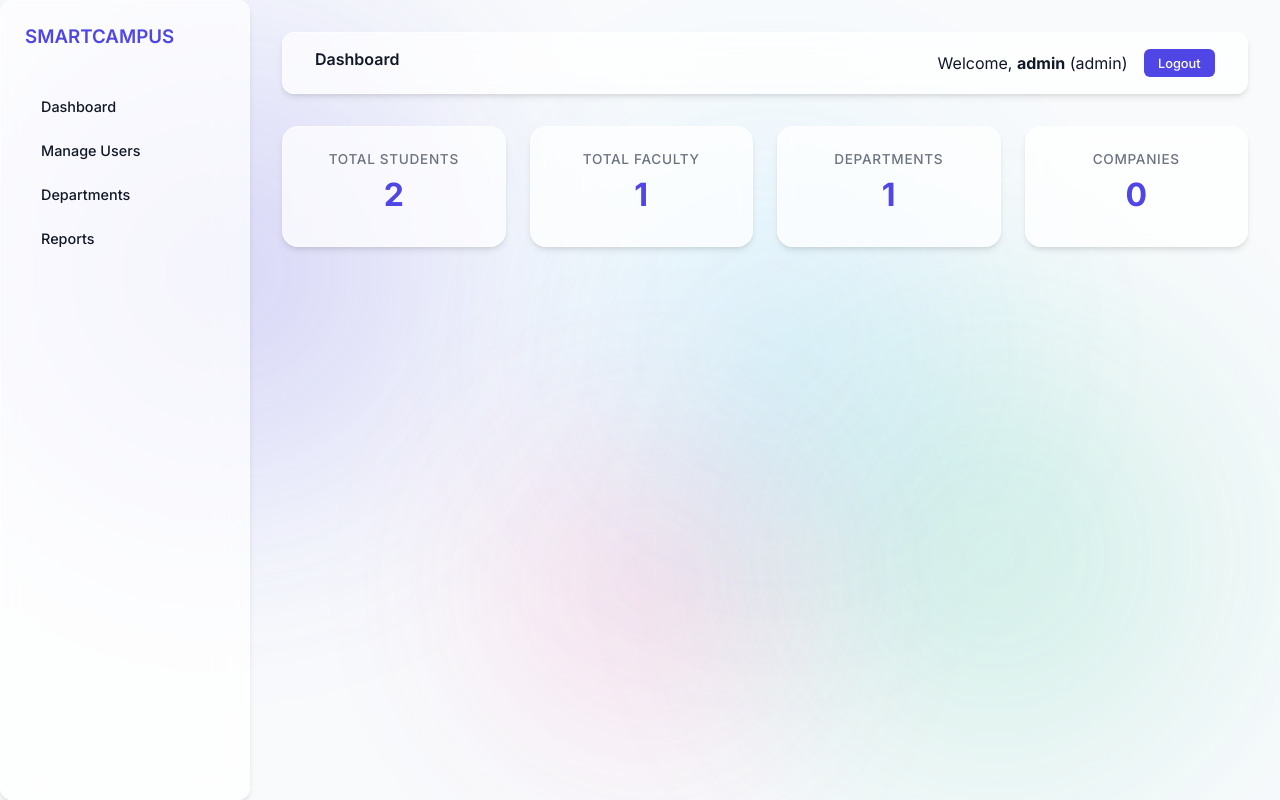
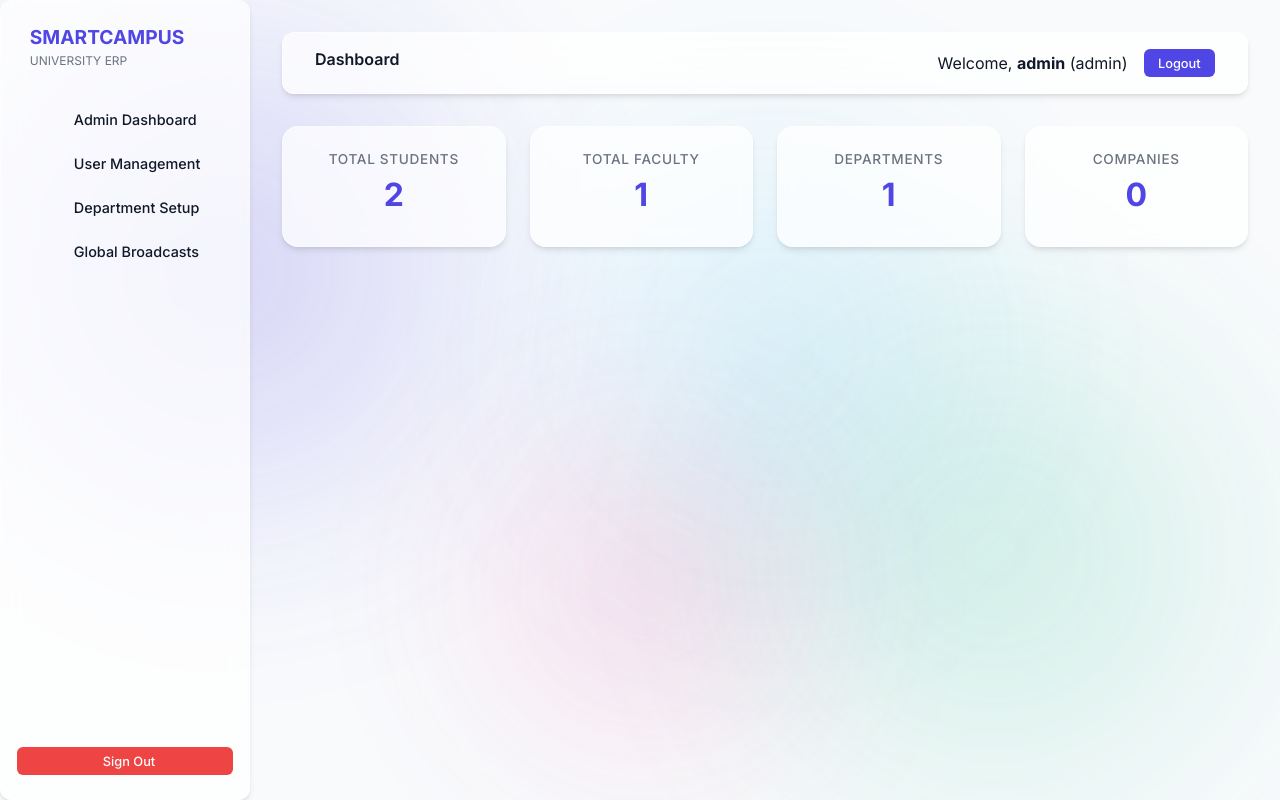
Before and after one commit to DEEPAK-47-S/Smart-Campus-for-Colleges, a Flask app: page /admin in a window 1280 px wide. Run offline with Flask 3, Linux system fonts and the light colour scheme; a user stored in the database is signed in; data comes from the database, SQL or seed files in the repository; data that the repository does not hold is empty.

Commit message:
Enhance SmartCampus UI sidebar and dashboard routes layout

```diff
--- a/templates/partials/sidebar.html
+++ b/templates/partials/sidebar.html
@@ -1,33 +1,50 @@
-<div class="sidebar glass-panel">
-    <div class="sidebar-header" style="margin-bottom: 2rem;">
-        <h3 style="color: var(--primary);">SMARTCAMPUS</h3>
+<div class="sidebar glass-panel" style="display: flex; flex-direction: column; justify-content: space-between; height: 100%; padding: 1.5rem 1rem;">
+    <div>
+        <div class="sidebar-header" style="margin-bottom: 2rem; display: flex; align-items: center; gap: 0.8rem;">
+            <i class="fas fa-university" style="font-size: 1.8rem; color: var(--primary);"></i>
+            <div>
+                <h3 style="color: var(--primary); margin: 0; font-size: 1.2rem; font-weight: 700;">SMARTCAMPUS</h3>
+                <small class="text-muted" style="font-size: 0.75rem; text-transform: uppercase;">University ERP</small>
             </div>
-    <ul class="sidebar-nav" style="list-style: none;">
+        </div>
+        <ul class="sidebar-nav" style="list-style: none; padding: 0; margin: 0;">
             {% if session.role == 'admin' %}
-        <li style="margin-bottom: 0.5rem;"><a href="/admin" class="btn btn-secondary" style="width: 100%; justify-content: flex-start; border: none;">Dashboard</a></li>
-        <li style="margin-bottom: 0.5rem;"><a href="#" class="btn btn-secondary" style="width: 100%; justify-content: flex-start; border: none;" onclick="loadModule('users')">Manage Users</a></li>
-        <li style="margin-bottom: 0.5rem;"><a href="#" class="btn btn-secondary" style="width: 100%; justify-content: flex-start; border: none;" onclick="loadModule('departments')">Departments</a></li>
-        <li style="margin-bottom: 0.5rem;"><a href="#" class="btn btn-secondary" style="width: 100%; justify-content: flex-start; border: none;" onclick="loadModule('reports')">Reports</a></li>
+            <li style="margin-bottom: 0.5rem;"><a href="/admin" class="btn btn-secondary" style="width: 100%; justify-content: flex-start; border: none;"><i class="fas fa-chart-line" style="margin-right: 0.8rem; width: 20px;"></i> Admin Dashboard</a></li>
+            <li style="margin-bottom: 0.5rem;"><a href="#" class="btn btn-secondary" style="width: 100%; justify-content: flex-start; border: none;" onclick="loadModule('users')"><i class="fas fa-users-cog" style="margin-right: 0.8rem; width: 20px;"></i> User Management</a></li>
+            <li style="margin-bottom: 0.5rem;"><a href="#" class="btn btn-secondary" style="width: 100%; justify-content: flex-start; border: none;" onclick="loadModule('departments')"><i class="fas fa-building" style="margin-right: 0.8rem; width: 20px;"></i> Department Setup</a></li>
+            <li style="margin-bottom: 0.5rem;"><a href="#" class="btn btn-secondary" style="width: 100%; justify-content: flex-start; border: none;" onclick="loadModule('announcements')"><i class="fas fa-bullhorn" style="margin-right: 0.8rem; width: 20px;"></i> Global Broadcasts</a></li>
+
             {% elif session.role == 'hod' %}
-        <li style="margin-bottom: 0.5rem;"><a href="/hod" class="btn btn-secondary" style="width: 100%; justify-content: flex-start; border: none;">Dashboard</a></li>
-        <li style="margin-bottom: 0.5rem;"><a href="#" class="btn btn-secondary" style="width: 100%; justify-content: flex-start; border: none;" onclick="loadModule('analytics')">Analytics</a></li>
-        <li style="margin-bottom: 0.5rem;"><a href="#" class="btn btn-secondary" style="width: 100%; justify-content: flex-start; border: none;" onclick="loadModule('faculty')">Faculty</a></li>
+            <li style="margin-bottom: 0.5rem;"><a href="/hod" class="btn btn-secondary" style="width: 100%; justify-content: flex-start; border: none;"><i class="fas fa-chart-pie" style="margin-right: 0.8rem; width: 20px;"></i> HOD Overview</a></li>
+            <li style="margin-bottom: 0.5rem;"><a href="#" class="btn btn-secondary" style="width: 100%; justify-content: flex-start; border: none;" onclick="loadModule('students')"><i class="fas fa-user-graduate" style="margin-right: 0.8rem; width: 20px;"></i> Department Students</a></li>
+            <li style="margin-bottom: 0.5rem;"><a href="#" class="btn btn-secondary" style="width: 100%; justify-content: flex-start; border: none;" onclick="loadModule('faculty')"><i class="fas fa-chalkboard-teacher" style="margin-right: 0.8rem; width: 20px;"></i> Faculty Directory</a></li>
+
             {% elif session.role == 'faculty' %}
-        <li style="margin-bottom: 0.5rem;"><a href="/faculty" class="btn btn-secondary" style="width: 100%; justify-content: flex-start; border: none;">Dashboard</a></li>
-        <li style="margin-bottom: 0.5rem;"><a href="#" class="btn btn-secondary" style="width: 100%; justify-content: flex-start; border: none;" onclick="loadModule('attendance')">Attendance</a></li>
-        <li style="margin-bottom: 0.5rem;"><a href="#" class="btn btn-secondary" style="width: 100%; justify-content: flex-start; border: none;" onclick="loadModule('marks')">Marks</a></li>
-        <li style="margin-bottom: 0.5rem;"><a href="#" class="btn btn-secondary" style="width: 100%; justify-content: flex-start; border: none;" onclick="loadModule('assignments')">Assignments</a></li>
+            <li style="margin-bottom: 0.5rem;"><a href="/faculty" class="btn btn-secondary" style="width: 100%; justify-content: flex-start; border: none;"><i class="fas fa-tachometer-alt" style="margin-right: 0.8rem; width: 20px;"></i> Faculty Portal</a></li>
+            <li style="margin-bottom: 0.5rem;"><a href="#" class="btn btn-secondary" style="width: 100%; justify-content: flex-start; border: none;" onclick="loadModule('attendance')"><i class="fas fa-clipboard-check" style="margin-right: 0.8rem; width: 20px;"></i> Class Attendance</a></li>
+            <li style="margin-bottom: 0.5rem;"><a href="#" class="btn btn-secondary" style="width: 100%; justify-content: flex-start; border: none;" onclick="loadModule('marks')"><i class="fas fa-graduation-cap" style="margin-right: 0.8rem; width: 20px;"></i> Marks Entry</a></li>
+
             {% elif session.role == 'mentor' %}
-        <li style="margin-bottom: 0.5rem;"><a href="/mentor" class="btn btn-secondary" style="width: 100%; justify-content: flex-start; border: none;">Dashboard</a></li>
-        <li style="margin-bottom: 0.5rem;"><a href="#" class="btn btn-secondary" style="width: 100%; justify-content: flex-start; border: none;" onclick="loadModule('students')">My Students</a></li>
+            <li style="margin-bottom: 0.5rem;"><a href="/mentor" class="btn btn-secondary" style="width: 100%; justify-content: flex-start; border: none;"><i class="fas fa-user-shield" style="margin-right: 0.8rem; width: 20px;"></i> Mentor Overview</a></li>
+            <li style="margin-bottom: 0.5rem;"><a href="#" class="btn btn-secondary" style="width: 100%; justify-content: flex-start; border: none;" onclick="loadModule('students')"><i class="fas fa-users" style="margin-right: 0.8rem; width: 20px;"></i> My Assigned Mentees</a></li>
+            <li style="margin-bottom: 0.5rem;"><a href="#" class="btn btn-secondary" style="width: 100%; justify-content: flex-start; border: none;" onclick="loadModule('meetings')"><i class="fas fa-comments" style="margin-right: 0.8rem; width: 20px;"></i> Mentoring Logs</a></li>
+
             {% elif session.role == 'placement' %}
-        <li style="margin-bottom: 0.5rem;"><a href="/placement" class="btn btn-secondary" style="width: 100%; justify-content: flex-start; border: none;">Dashboard</a></li>
-        <li style="margin-bottom: 0.5rem;"><a href="#" class="btn btn-secondary" style="width: 100%; justify-content: flex-start; border: none;" onclick="loadModule('jobs')">Jobs</a></li>
+            <li style="margin-bottom: 0.5rem;"><a href="/placement" class="btn btn-secondary" style="width: 100%; justify-content: flex-start; border: none;"><i class="fas fa-briefcase" style="margin-right: 0.8rem; width: 20px;"></i> Placement Dashboard</a></li>
+            <li style="margin-bottom: 0.5rem;"><a href="#" class="btn btn-secondary" style="width: 100%; justify-content: flex-start; border: none;" onclick="loadModule('jobs')"><i class="fas fa-building" style="margin-right: 0.8rem; width: 20px;"></i> Job Openings</a></li>
+            <li style="margin-bottom: 0.5rem;"><a href="#" class="btn btn-secondary" style="width: 100%; justify-content: flex-start; border: none;" onclick="loadModule('applications')"><i class="fas fa-file-signature" style="margin-right: 0.8rem; width: 20px;"></i> Student Applications</a></li>
+
             {% elif session.role == 'student' %}
-        <li style="margin-bottom: 0.5rem;"><a href="/student" class="btn btn-secondary" style="width: 100%; justify-content: flex-start; border: none;">Dashboard</a></li>
-        <li style="margin-bottom: 0.5rem;"><a href="#" class="btn btn-secondary" style="width: 100%; justify-content: flex-start; border: none;" onclick="loadModule('profile')">My 360° Profile</a></li>
-        <li style="margin-bottom: 0.5rem;"><a href="#" class="btn btn-secondary" style="width: 100%; justify-content: flex-start; border: none;" onclick="loadModule('attendance')">Attendance</a></li>
-        <li style="margin-bottom: 0.5rem;"><a href="#" class="btn btn-secondary" style="width: 100%; justify-content: flex-start; border: none;" onclick="loadModule('marks')">Marks</a></li>
+            <li style="margin-bottom: 0.5rem;"><a href="/student" class="btn btn-secondary" style="width: 100%; justify-content: flex-start; border: none;"><i class="fas fa-home" style="margin-right: 0.8rem; width: 20px;"></i> Student Home</a></li>
+            <li style="margin-bottom: 0.5rem;"><a href="#" class="btn btn-secondary" style="width: 100%; justify-content: flex-start; border: none;" onclick="loadModule('attendance')"><i class="fas fa-user-check" style="margin-right: 0.8rem; width: 20px;"></i> My Attendance</a></li>
+            <li style="margin-bottom: 0.5rem;"><a href="#" class="btn btn-secondary" style="width: 100%; justify-content: flex-start; border: none;" onclick="loadModule('marks')"><i class="fas fa-award" style="margin-right: 0.8rem; width: 20px;"></i> Marks & Results</a></li>
+            <li style="margin-bottom: 0.5rem;"><a href="#" class="btn btn-secondary" style="width: 100%; justify-content: flex-start; border: none;" onclick="loadModule('jobs')"><i class="fas fa-user-tie" style="margin-right: 0.8rem; width: 20px;"></i> Placement Opportunities</a></li>
             {% endif %}
         </ul>
     </div>
+    <div style="border-top: 1px solid var(--glass-border); padding-top: 1rem; margin-top: 1rem;">
+        <button class="btn btn-danger btn-sm" style="width: 100%; justify-content: center;" onclick="App.logout()">
+            <i class="fas fa-sign-out-alt" style="margin-right: 0.5rem;"></i> Sign Out
+        </button>
+    </div>
+</div>
```
Lines whose indentation alone changed are shown as unchanged.
